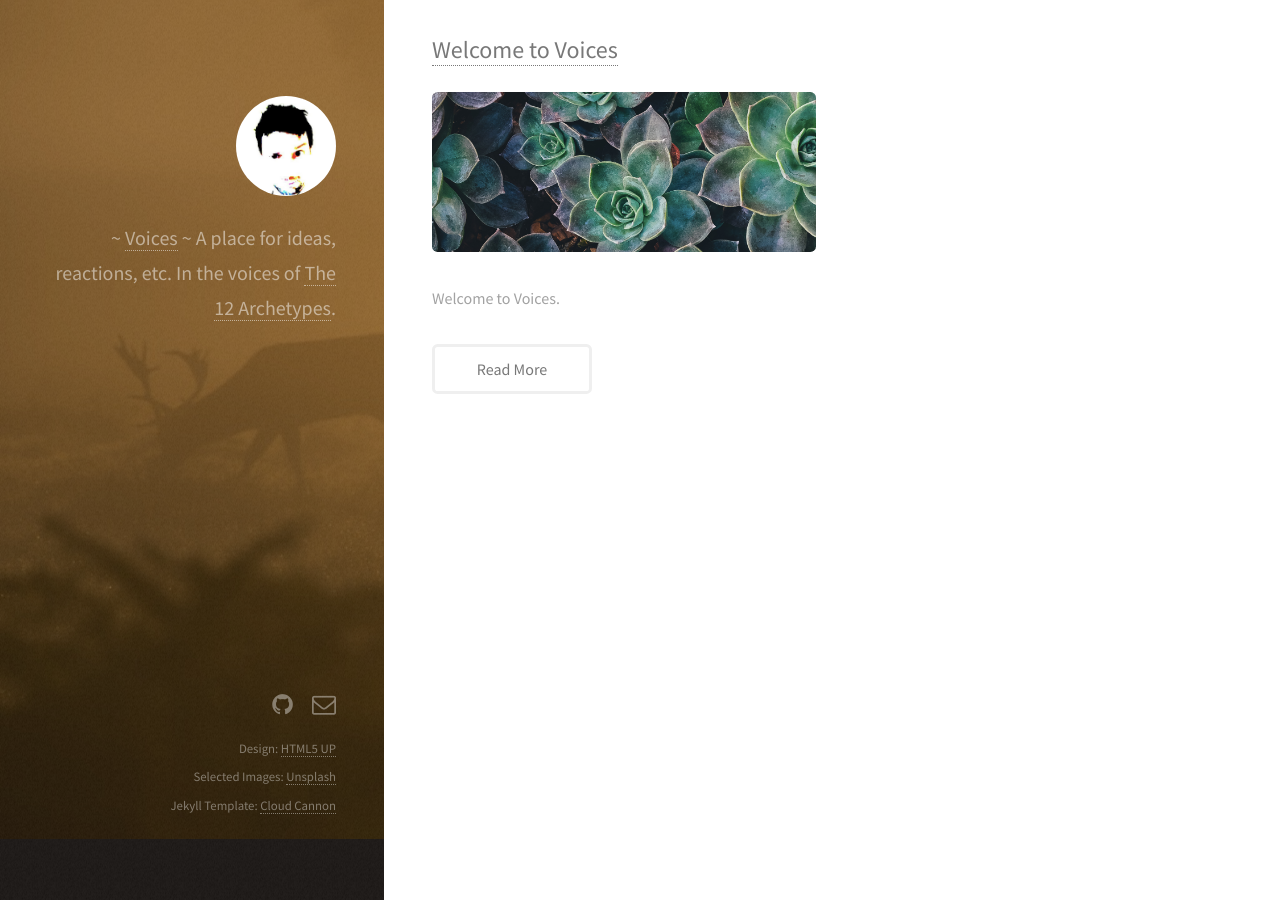
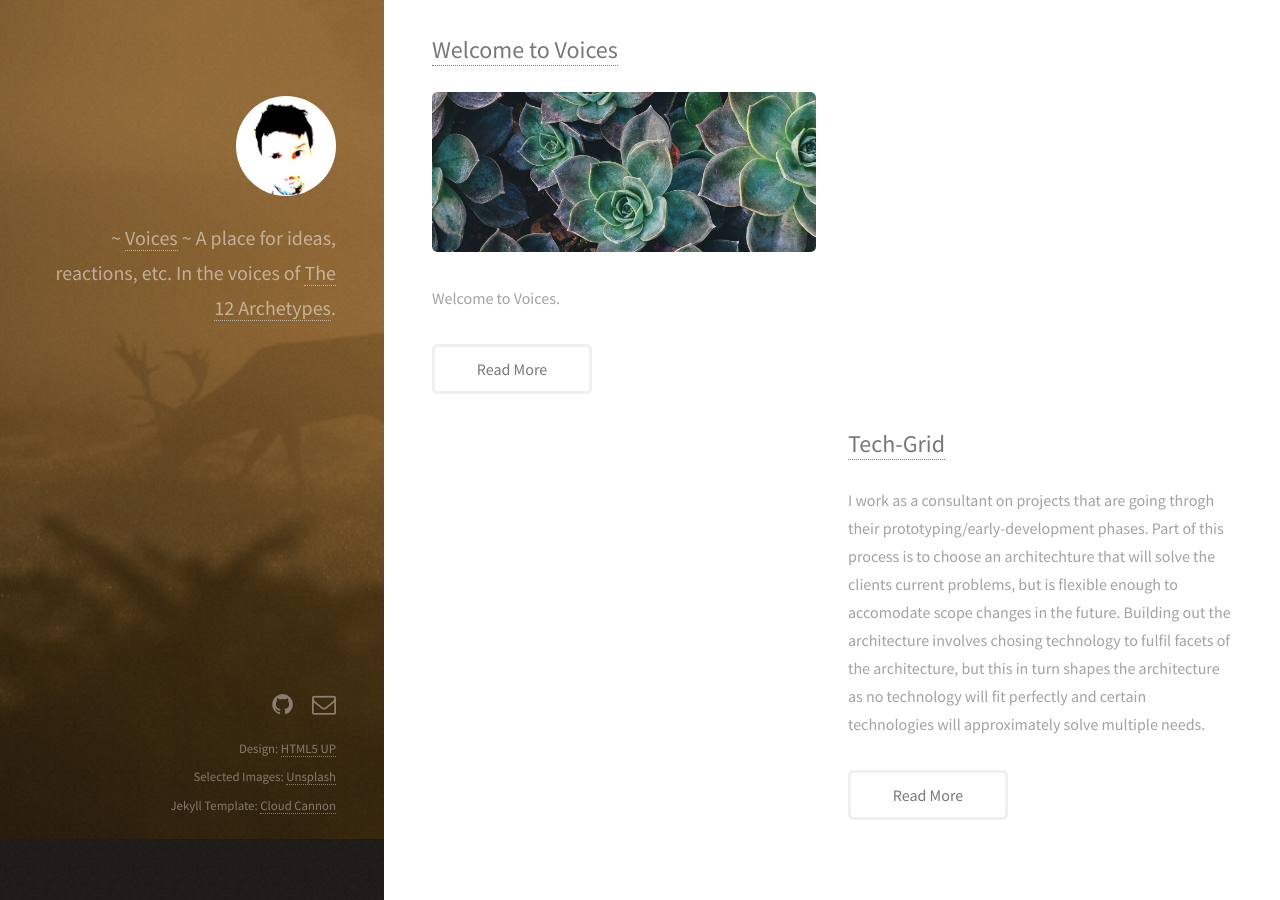
Before and after one commit to sordina/sordina.github.io, a Jekyll site: the page built from _posts/2015-12-01-1448969858-composible_scripts_everything_but.markdown, in a window 1280 px wide and 900 px high, scrolled down 1213 px. Built offline with Jekyll 4.4.1, drawn with Linux system fonts in a browser that asks for light colours.

Commit message:
Updating seperators; new posts

```diff
--- a/_posts/2015-12-01-1448969807-welcome-to-voices.markdown
+++ b/_posts/2015-12-01-1448969807-welcome-to-voices.markdown
@@ -7,8 +7,10 @@ tags: everyman
 
 ---
 
-<img src="/images/fulls/cabbages.jpg" class="fit image"> Welcome to Voices.
+<img src="/images/fulls/cabbages.jpg" class="fit image" /> Welcome to Voices.
 
 This is a place for ideas, reactions, etc.
 
+<!--more-->
+
 I've named the site `Voices` as I'll try to charaterize each post with a voice.
--- a/_posts/2015-12-01-1448969858-composible_scripts_everything_but.markdown
+++ b/_posts/2015-12-01-1448969858-composible_scripts_everything_but.markdown
@@ -12,6 +12,8 @@ that I fundamentally wanted to achieve.
 For example, I wrote a small python script to plot two columns of CSV input
 and then display them to me called
 [plot-columns.py](https://gist.github.com/sordina/5de735198c3250538075).
+
+<!--more-->
 
 This script takes in numeric columns of CSV input and then renders a PNG
 of the values in a line-chart. As a last-step this script used to open the file
--- /dev/null
+++ b/_posts/2015-12-13-1449995666-tech-grid.markdown
@@ -0,0 +1,72 @@
+---
+layout: post
+title:  "Tech-Grid"
+categories: blog
+---
+
+I work as a consultant on projects that are going throgh
+their prototyping/early-development phases. Part of this
+process is to choose an architechture that will solve
+the clients current problems, but is flexible enough to
+accomodate scope changes in the future.
+Building out the architecture involves chosing technology
+to fulfil facets of the architecture, but this in turn
+shapes the architecture as no technology will fit perfectly
+and certain technologies will approximately solve
+multiple needs.
+
+The result is a rapidly changing tech-stack. This is confusing
+and leads to the situation where nobody is across what the
+vision is for the architecture anymore, and since that's the
+case, they will add to the chaos by choosing technology that
+has merit, but would be better off being replaced by an
+existing piece of the stack that would suit the task. Or conversely
+if their choice is superior, maybe the currently technology in
+the stack should be replaced.
+
+<!--more-->
+
+You need visibility of your entire tech-stack. This is the only
+way that you can combat these issues. The simplest way is to just
+keep a list of every piece of technology you are using.
+But then there are categories of tech, services, your own services,
+languages, data-types/schemas, etc, etc.
+As well as the multitude of items that rappidly appear, there's
+also the problem of tracking how these pieces interact, and
+when they can be removed from your list.
+
+This is where the idea of the Tech-Grid comes from.
+
+It gives you a way to see:
+
+* Your Stack at a glance
+* Your Stack Debt
+* What may be removed from the stack
+* Groupings and Categories
+* Interactions
+
+The Tech-Grid is a multidimensional view of your stack.
+It allows you to view the stack through pairs of axes to
+see how the technology fits together and can be decomposed.
+
+<img src="/images/tech-grid/grid.png" class="fit image" />
+
+It is also a graph. The services being the edges, and the interactions
+between the serviecs being the edges.
+
+<img src="/images/tech-grid/graph.png" class="fit image" />
+
+It is a hyper-document, with links to other information, such
+as service documentation, project pages, wikis, clarification,
+bug-trackers... Annotations and layers provide a way to show
+dimensions other than the two chosen for positional layout,
+as well as contextual information about the service nodes.
+Context can be represented by attributes which manifest as
+links, coloring, shapes, etc.
+
+<img src="/images/tech-grid/context.jpg" class="fit image" />
+
+This was a brain-dump of an idea I've been trialing and I'd
+like to build a small app to demonstrate this soon.
+
+Stay tuned.
```
